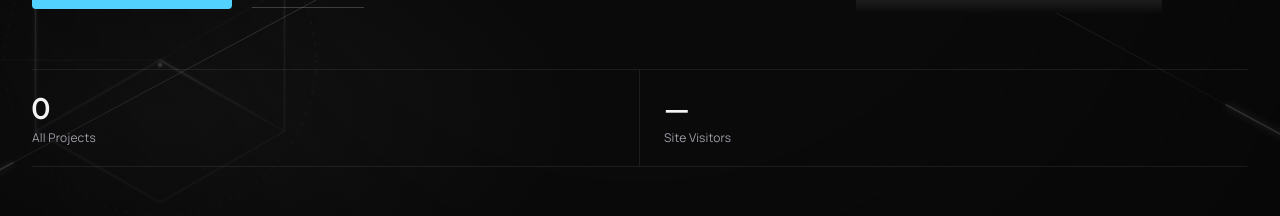
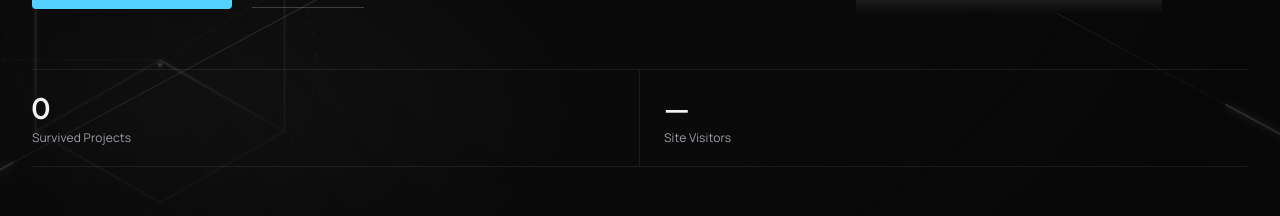
Before and after one commit to RamiHendi/Visual-Studio, a React (Vite) app: page / in a window 1280 px wide. Shown: the part 584-800 px from the top of the page. Built offline with nearby package versions, Linux system fonts and the light colour scheme; no server answers; grey boxes are pictures that could not be loaded.

Commit message:
fix(hero): rename "All Projects" to "Survived Projects"

```diff
--- a/src/components/Hero.tsx
+++ b/src/components/Hero.tsx
@@ -188,7 +188,7 @@ export const Hero: React.FC<HeroProps> = React.memo(
                 {isLoading && projectsCount === 0 ? '—' : projectsCount.toLocaleString()}
               </div>
               <div className="text-xs text-zinc-400 mt-1">
-                All Projects
+                Survived Projects
               </div>
             </div>
 
```
